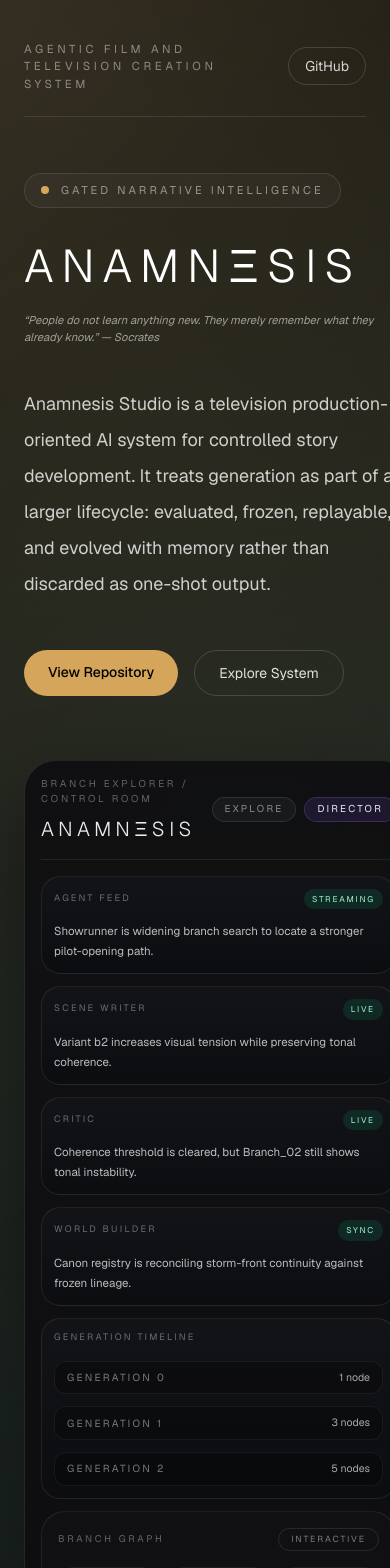
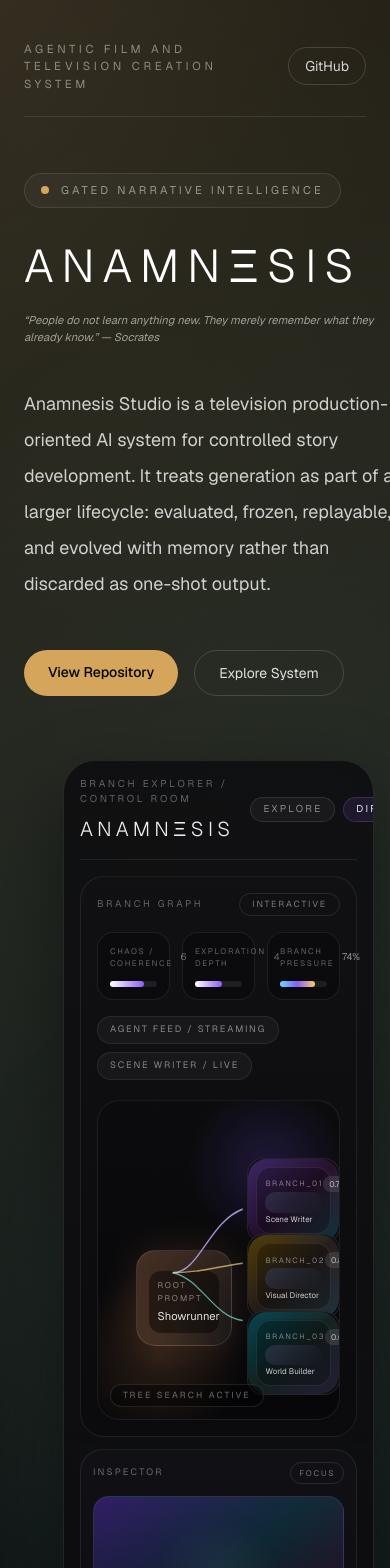
Before and after one commit to miikejamesburns/Anamnesis, a Next.js app in the folder web/: page / in a window 390 px wide. Shown: the top 1568 px of the page. Built offline with nearby package versions, Linux system fonts and the light colour scheme.

Commit message:
Refine hero mockup for mobile

```diff
--- a/web/app/page.tsx
+++ b/web/app/page.tsx
@@ -77,16 +77,6 @@
     title: "Scene Writer",
     badge: "Live",
     detail: "Variant b2 increases visual tension while preserving tonal coherence.",
-  },
-  {
-    title: "Critic",
-    badge: "Live",
-    detail: "Coherence threshold is cleared, but Branch_02 still shows tonal instability.",
-  },
-  {
-    title: "World Builder",
-    badge: "Sync",
-    detail: "Canon registry is reconciling storm-front continuity against frozen lineage.",
   },
 ];
 
@@ -192,7 +182,7 @@
             initial={{ opacity: 0, x: 30 }}
             animate={{ opacity: 1, x: 0 }}
             transition={{ duration: 0.9, delay: 0.2, ease: "easeOut" }}
-            className="relative"
+            className="relative mx-auto w-[80%] md:w-full"
           >
             <div className="absolute -inset-4 rounded-[2rem] bg-[radial-gradient(circle,rgba(126,215,209,0.12),transparent_55%),radial-gradient(circle_at_bottom,rgba(115,93,255,0.12),transparent_40%)] blur-3xl" />
             <div className="relative overflow-hidden rounded-[2rem] border border-white/10 bg-[linear-gradient(180deg,rgba(16,16,18,0.98),rgba(10,10,12,0.92))] p-4 shadow-[0_30px_80px_rgba(0,0,0,0.45)] backdrop-blur-xl md:p-5">
@@ -215,51 +205,7 @@
                 </div>
               </div>
 
-              <div className="mt-4 grid gap-3 md:grid-cols-[0.92fr_1.68fr_1fr]">
-                <div className="space-y-3">
-                  {feedItems.map((item) => (
-                    <div
-                      key={item.title}
-                      className="rounded-[1.2rem] border border-white/8 bg-[linear-gradient(180deg,rgba(19,20,24,0.92),rgba(12,13,17,0.92))] p-3"
-                    >
-                      <div className="flex items-center justify-between gap-2">
-                        <div className="text-[0.58rem] uppercase tracking-[0.24em] text-white/38">
-                          {item.title}
-                        </div>
-                        <div className="rounded-full bg-emerald-400/12 px-2 py-1 text-[0.52rem] uppercase tracking-[0.22em] text-emerald-200">
-                          {item.badge}
-                        </div>
-                      </div>
-                      <p className="mt-3 text-[0.72rem] leading-5 text-white/72">
-                        {item.detail}
-                      </p>
-                    </div>
-                  ))}
-
-                  <div className="rounded-[1.2rem] border border-white/8 bg-[linear-gradient(180deg,rgba(19,20,24,0.92),rgba(12,13,17,0.92))] p-3">
-                    <div className="text-[0.58rem] uppercase tracking-[0.24em] text-white/38">
-                      Generation Timeline
-                    </div>
-                    <div className="mt-4 space-y-3">
-                      {[
-                        { label: "Generation 0", nodes: "1 node" },
-                        { label: "Generation 1", nodes: "3 nodes" },
-                        { label: "Generation 2", nodes: "5 nodes" },
-                      ].map((step) => (
-                        <div
-                          key={step.label}
-                          className="flex items-center justify-between rounded-xl border border-white/6 bg-black/25 px-3 py-2"
-                        >
-                          <div className="text-[0.64rem] uppercase tracking-[0.22em] text-white/45">
-                            {step.label}
-                          </div>
-                          <div className="text-[0.66rem] text-white/65">{step.nodes}</div>
-                        </div>
-                      ))}
-                    </div>
-                  </div>
-                </div>
-
+              <div className="mt-4 grid gap-3 lg:grid-cols-[1.55fr_0.95fr]">
                 <div className="rounded-[1.5rem] border border-white/8 bg-[linear-gradient(180deg,rgba(17,17,20,0.98),rgba(11,11,14,0.96))] p-4">
                   <div className="flex items-center justify-between">
                     <div className="text-[0.6rem] uppercase tracking-[0.28em] text-white/35">
@@ -276,9 +222,21 @@
                     <ControlBar label="Branch Pressure" value="74%" progress="74%" accent />
                   </div>
 
-                  <div className="relative mt-5 h-[25rem] overflow-hidden rounded-[1.4rem] border border-white/8 bg-[linear-gradient(180deg,rgba(12,12,14,0.96),rgba(7,7,10,0.96))]">
+                  <div className="mt-4 flex flex-wrap gap-2">
+                    {feedItems.map((item) => (
+                      <div
+                        key={item.title}
+                        className="rounded-full border border-white/8 bg-white/[0.04] px-3 py-1.5 text-[0.58rem] uppercase tracking-[0.2em] text-white/48"
+                      >
+                        {item.title} / {item.badge}
+                      </div>
+                    ))}
+                  </div>
+
+                  <div className="relative mt-5 h-[20rem] overflow-hidden rounded-[1.4rem] border border-white/8 bg-[linear-gradient(180deg,rgba(12,12,14,0.96),rgba(7,7,10,0.96))] sm:h-[23rem]">
                     <div className="absolute inset-0 bg-[linear-gradient(to_right,rgba(255,255,255,0.04)_1px,transparent_1px),linear-gradient(to_bottom,rgba(255,255,255,0.04)_1px,transparent_1px)] bg-[size:3.5rem_3.5rem] opacity-20" />
-                    <div className="absolute left-[18%] top-[46%] h-[7.25rem] w-[7.25rem] rounded-[1.4rem] border border-white/10 bg-[linear-gradient(135deg,rgba(255,162,104,0.26),rgba(255,255,255,0.05))] shadow-[0_0_40px_rgba(255,161,96,0.14)]">
+                    <div className="absolute inset-0 bg-[radial-gradient(circle_at_70%_20%,rgba(117,81,255,0.18),transparent_26%),radial-gradient(circle_at_25%_80%,rgba(255,163,81,0.14),transparent_28%)]" />
+                    <div className="absolute left-[16%] top-[47%] h-[6rem] w-[6rem] rounded-[1.2rem] border border-white/10 bg-[linear-gradient(135deg,rgba(255,162,104,0.26),rgba(255,255,255,0.05))] shadow-[0_0_40px_rgba(255,161,96,0.14)] sm:h-[7.25rem] sm:w-[7.25rem] sm:rounded-[1.4rem]">
                       <div className="absolute inset-x-3 bottom-3 rounded-xl bg-black/45 p-2">
                         <div className="text-[0.52rem] uppercase tracking-[0.22em] text-white/45">
                           Root Prompt
@@ -296,10 +254,10 @@
                     {branchCards.map((card) => (
                       <div
                         key={card.title}
-                        className={`absolute h-[6.65rem] w-[7.2rem] rounded-[1.2rem] border border-white/10 bg-[linear-gradient(180deg,rgba(14,14,18,0.82),rgba(10,10,14,0.96))] p-2 ${card.position}`}
+                        className={`absolute h-[5.3rem] w-[5.8rem] rounded-[1rem] border border-white/10 bg-[linear-gradient(180deg,rgba(14,14,18,0.82),rgba(10,10,14,0.96))] p-2 sm:h-[6.65rem] sm:w-[7.2rem] sm:rounded-[1.2rem] ${card.position}`}
                       >
                         <div className={`absolute inset-0 rounded-[1.2rem] bg-gradient-to-br ${card.tint}`} />
-                        <div className="relative flex h-full flex-col justify-between rounded-[0.95rem] border border-white/8 bg-black/25 p-2">
+                        <div className="relative flex h-full flex-col justify-between rounded-[0.9rem] border border-white/8 bg-black/25 p-2">
                           <div className="flex items-center justify-between">
                             <div className="text-[0.48rem] uppercase tracking-[0.2em] text-white/45">
                               {card.title}
@@ -308,8 +266,8 @@
                               {card.score}
                             </div>
                           </div>
-                          <div className="h-10 rounded-[0.8rem] bg-[linear-gradient(135deg,rgba(48,53,75,0.8),rgba(18,19,26,0.15))]" />
-                          <div className="text-[0.58rem] text-white/78">{card.subtitle}</div>
+                          <div className="h-7 rounded-[0.7rem] bg-[linear-gradient(135deg,rgba(48,53,75,0.8),rgba(18,19,26,0.15))] sm:h-10" />
+                          <div className="text-[0.5rem] text-white/78 sm:text-[0.58rem]">{card.subtitle}</div>
                         </div>
                       </div>
                     ))}
@@ -330,13 +288,19 @@
                         Focus
                       </div>
                     </div>
-                    <div className="mt-3 h-36 rounded-[1rem] border border-white/8 bg-[linear-gradient(135deg,rgba(114,56,255,0.35),rgba(15,174,232,0.18),rgba(255,0,140,0.16))]" />
+                    <div className="relative mt-3 h-44 overflow-hidden rounded-[1rem] border border-white/8 bg-[linear-gradient(135deg,rgba(114,56,255,0.35),rgba(15,174,232,0.18),rgba(255,0,140,0.16))]">
+                      <div className="absolute inset-0 bg-[radial-gradient(circle_at_center,rgba(255,255,255,0.08),transparent_42%)]" />
+                      <div className="absolute inset-0 bg-[linear-gradient(180deg,transparent,rgba(0,0,0,0.38))]" />
+                    </div>
                     <div className="mt-3 text-[0.52rem] uppercase tracking-[0.24em] text-white/40">
                       Current Focus
                     </div>
                     <div className="mt-1 text-lg font-light uppercase tracking-[0.14em] text-white/92">
                       Branch_01
                     </div>
+                    <p className="mt-3 text-[0.72rem] leading-6 text-white/64">
+                      A moody city-night branch with controlled tonal pressure and cinematic dread.
+                    </p>
                   </div>
 
                   <div className="grid grid-cols-2 gap-3">
@@ -355,26 +319,12 @@
 
                   <div className="rounded-[1rem] border border-white/8 bg-[linear-gradient(180deg,rgba(18,18,22,0.92),rgba(10,10,14,0.92))] p-3">
                     <div className="text-[0.52rem] uppercase tracking-[0.22em] text-white/38">
-                      Recovered Prompt
+                      Prompt Lineage
                     </div>
                     <div className="mt-3 text-[0.78rem] leading-6 text-white/72">
                       Monolithic storm front / alien vessel implied / wide-lens
                       cinematic dread / continuity locked to Branch_02 lineage.
                     </div>
-                  </div>
-
-                  <div className="grid grid-cols-2 gap-3">
-                    {signals.map((signal) => (
-                      <div
-                        key={signal.label}
-                        className="rounded-[1rem] border border-white/8 bg-[linear-gradient(180deg,rgba(18,18,22,0.92),rgba(10,10,14,0.92))] p-3"
-                      >
-                        <div className="text-[0.52rem] uppercase tracking-[0.22em] text-white/38">
-                          {signal.label}
-                        </div>
-                        <div className="mt-2 text-sm text-white/82">{signal.value}</div>
-                      </div>
-                    ))}
                   </div>
                 </div>
               </div>
```
